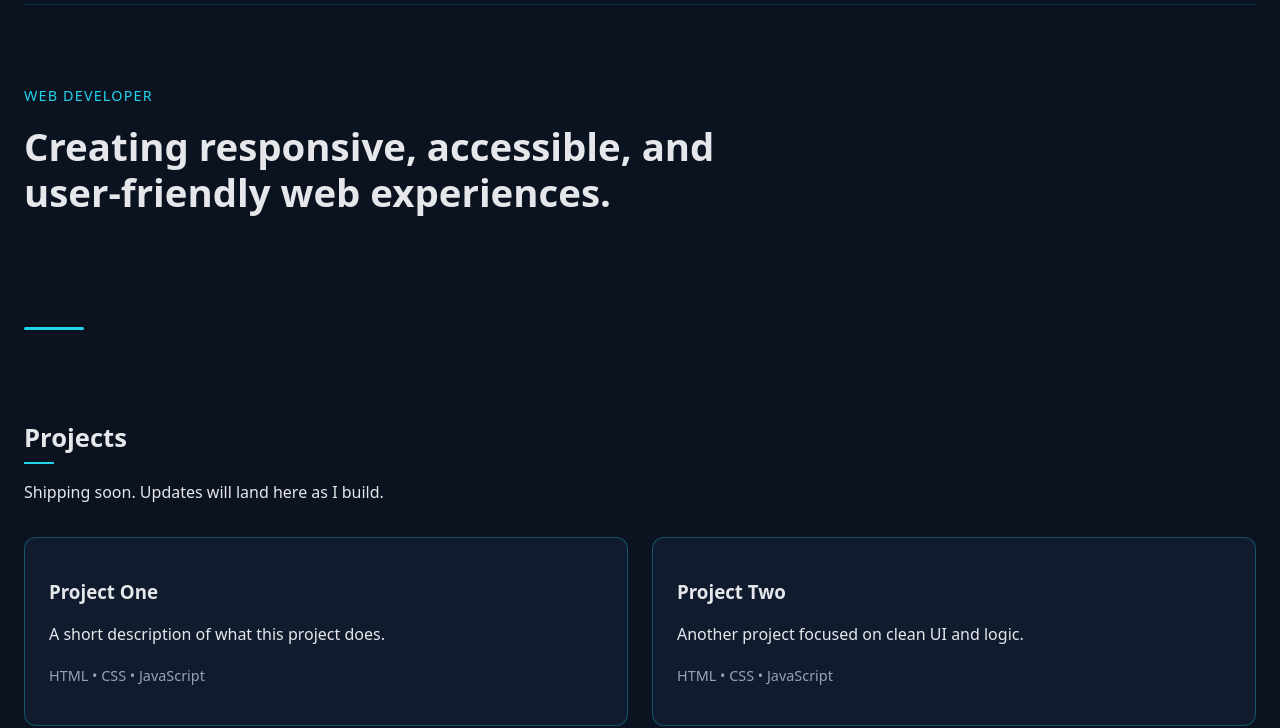
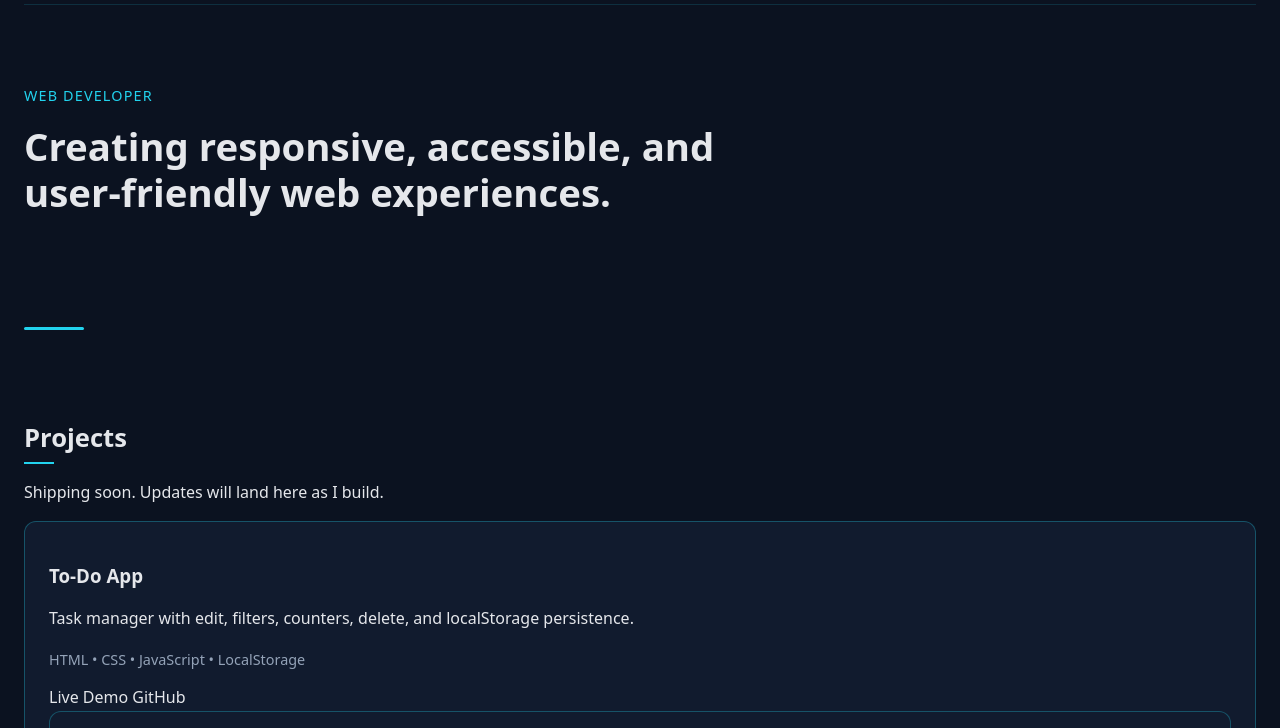
Before and after one commit to Liam-space/Liam-portfolio, a plain HTML site: page index.html in a window 1280 px wide. Shown: the part 72-800 px from the top of the page. Drawn offline with Linux system fonts and the light colour scheme.

Commit message:
added first project

```diff
--- a/index.html
+++ b/index.html
@@ -1,12 +1,15 @@
-<!DOCTYPE html>
+<!doctype html>
 <html lang="en">
   <head>
-    <meta charset="UTF-8">
-    <meta name="viewport" content="width=device-width, initial-scale=1.0">
-    <meta name="description" content="Liam's developer portfolio. Projects, links, and contact." />
+    <meta charset="UTF-8" />
+    <meta name="viewport" content="width=device-width, initial-scale=1.0" />
+    <meta
+      name="description"
+      content="Liam's developer portfolio. Projects, links, and contact."
+    />
     <meta name="robots" content="index, follow" />
     <title>Liam | Portfolio</title>
-    <link rel="stylesheet" href="style.css">
+    <link rel="stylesheet" href="style.css" />
   </head>
   <body>
     <header>
@@ -22,10 +25,11 @@
 
       <section class="hero">
         <p class="role">Web Developer</p>
-            <h1>Creating responsive, accessible, and user-friendly web experiences.</h1>
+        <h1>
+          Creating responsive, accessible, and user-friendly web experiences.
+        </h1>
       </section>
       <div class="hero-divider"></div>
-
     </header>
 
     <main>
@@ -33,11 +37,20 @@
         <h2>Projects</h2>
         <p>Shipping soon. Updates will land here as I build.</p>
 
-            <div class="projects-grid">
         <div class="project-card">
-                <h3>Project One</h3>
-                <p>A short description of what this project does.</p>
-                <p class="tech">HTML • CSS • JavaScript</p>
+          <h3>To-Do App</h3>
+          <p>
+            Task manager with edit, filters, counters, delete, and localStorage
+            persistence.
+          </p>
+          <p class="tech">HTML • CSS • JavaScript • LocalStorage</p>
+          <div class="card-links">
+            <a href="https://liam-todo.netlify.app" target="_blank" rel="noreferrer"
+              >Live Demo</a
+            >
+            <a href="https://github.com/Liam-space/todo-app" target="_blank" rel="noreferrer"
+              >GitHub</a
+            >
           </div>
 
           <div class="project-card">
@@ -48,28 +61,39 @@
         </div>
       </section>
 
-
       <section id="about">
         <h2>About Me</h2>
-            <p> I'm Liam, a computer science student building my foundation in web development by shipping real projects.</p>
+        <p>
+          I'm Liam, a computer science student building my foundation in web
+          development by shipping real projects.
+        </p>
       </section>
 
       <section id="contact">
         <h2>Contact</h2>
         <p>Fastest response: Instagram DM.</p>
 
-            <a class="btn primary"
+        <a
+          class="btn primary"
           href="https://instagram.com/Liam.is.a.boy/"
           target="_blank"
-               rel="noreferrer">
+          rel="noreferrer"
+        >
           Message me on Instagram
         </a>
 
         <p>Email: <a id="emailLink" href="#">Click to email</a></p>
 
-            <p class="muted">GitHub: <a href="https://github.com/Liam-space" target="_blank" rel="noreferrer">Liam-space</a></p>
+        <p class="muted">
+          GitHub:
+          <a
+            href="https://github.com/Liam-space"
+            target="_blank"
+            rel="noreferrer"
+            >Liam-space</a
+          >
+        </p>
       </section>
-
     </main>
 
     <footer>
```
Lines whose indentation alone changed are shown as unchanged.
